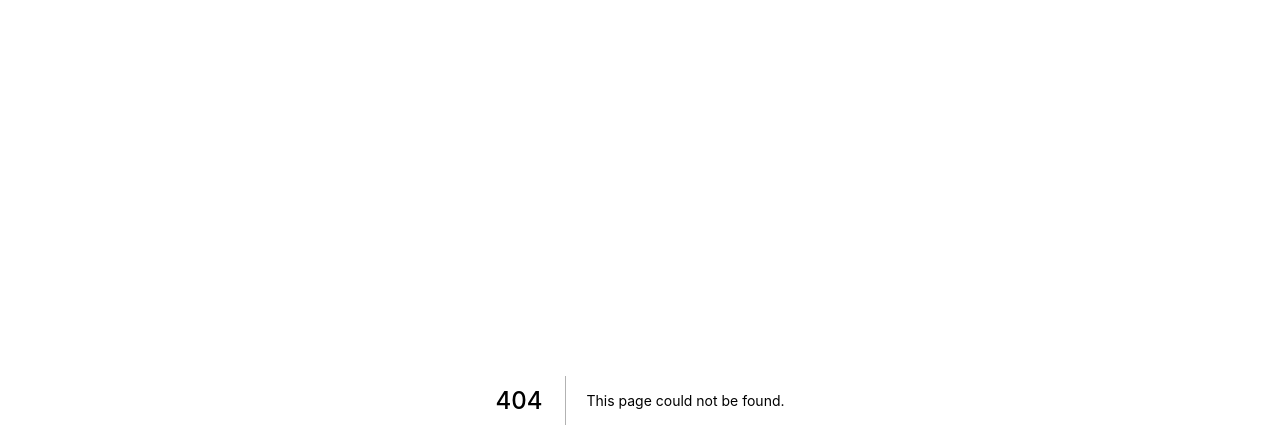
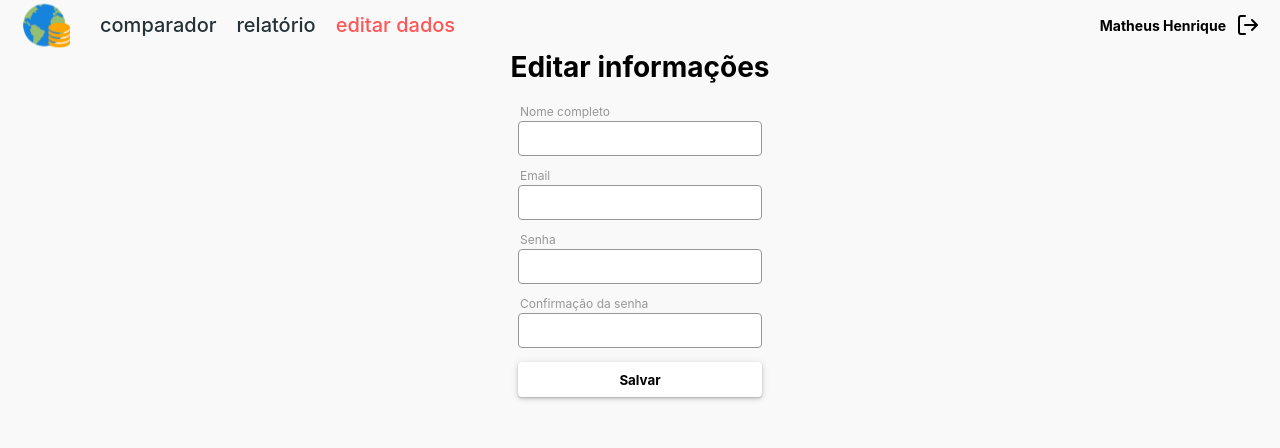
Before and after one commit to matherique/ifsp-projeto-web-2, a Next.js app in the folder web/: page /painel/usuario in a window 1280 px wide. Before the commit this address had no page. Shown: the top 448 px of the page. Built offline with nearby package versions, Linux system fonts and the light colour scheme.

Commit message:
add update user info page

```diff
--- /dev/null
+++ b/web/src/pages/painel/usuario.tsx
@@ -0,0 +1,12 @@
+import * as React from 'react'
+
+import Layout from '@/components/layout'
+import EditarInfoUsuario from '@/screens/painel/user-info'
+
+export default function EditarUsuario() {
+  return (
+    <Layout>
+      <EditarInfoUsuario />
+    </Layout>
+  )
+}
--- /dev/null
+++ b/web/src/screens/painel/user-info.tsx
@@ -0,0 +1,37 @@
+import * as React from 'react'
+import styled from 'styled-components'
+
+import Input from '@/components/input'
+import Button from '@/components/button'
+
+const Container = styled.div`
+  display: flex;
+  flex-direction: column;
+  justify-content: center;
+  align-items: center;
+  gap: 20px;
+`
+const Form = styled.form`
+  display: flex;
+  flex-direction: column;
+  gap: 10px;
+`
+
+export default function UserInfo() {
+  function handleSubmit(event: React.FormEvent) {
+    event.preventDefault()
+  }
+
+  return (
+    <Container>
+      <h1>Editar informações</h1>
+      <Form onSubmit={handleSubmit}>
+        <Input placeholder="Nome completo" />
+        <Input placeholder="Email" />
+        <Input placeholder="Senha" />
+        <Input placeholder="Confirmação da senha" />
+        <Button type="submit">Salvar</Button>
+      </Form>
+    </Container>
+  )
+}
```
